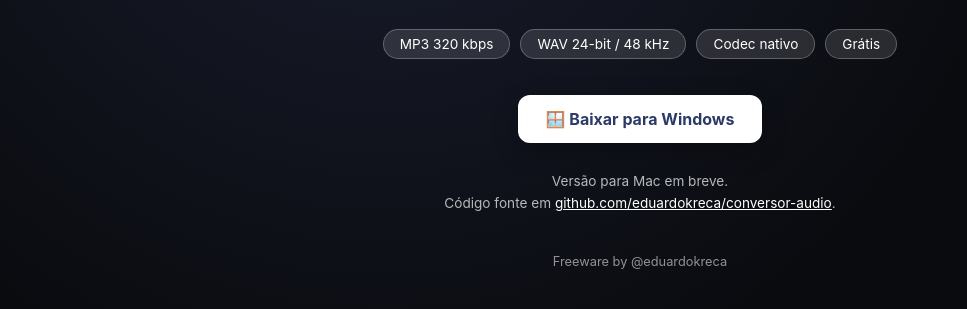
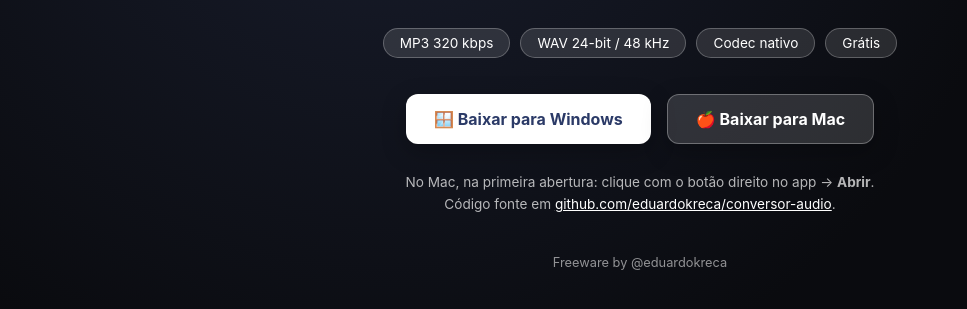
Before and after one commit to eduardokreca/conversor-audio, a plain HTML site: page index.html in a window 1280 px wide. Shown: the part 397-706 px from the top of the page, without its empty margins (0-967 px from the left). Drawn offline with Linux system fonts and the light colour scheme.

Commit message:
Restore Mac download button now that the fixed build is live
The macos-latest build with --target-architecture x86_64 succeeded
and is confirmed compatible with Intel Macs (Catalina 10.15+).

```diff
--- a/index.html
+++ b/index.html
@@ -127,10 +127,11 @@
 
     <div class="downloads">
       <a class="btn" href="https://github.com/eduardokreca/conversor-audio/releases/latest/download/ConversorAudio-windows.zip">🪟 Baixar para Windows</a>
+      <a class="btn secondary" href="https://github.com/eduardokreca/conversor-audio/releases/latest/download/ConversorAudio-mac.zip">🍎 Baixar para Mac</a>
     </div>
 
     <p class="note">
-      Versão para Mac em breve.<br>
+      No Mac, na primeira abertura: clique com o botão direito no app → <strong>Abrir</strong>.<br>
       Código fonte em <a href="https://github.com/eduardokreca/conversor-audio">github.com/eduardokreca/conversor-audio</a>.
     </p>
 
```
